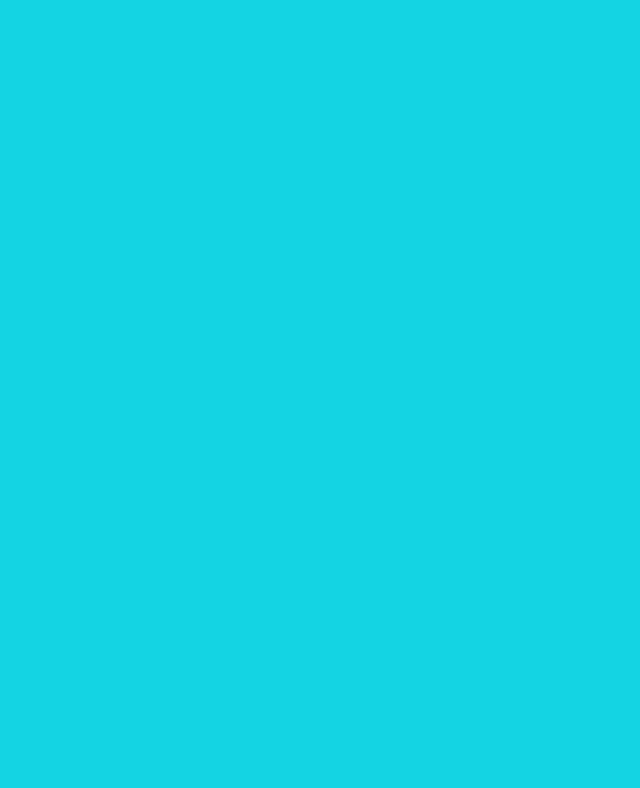
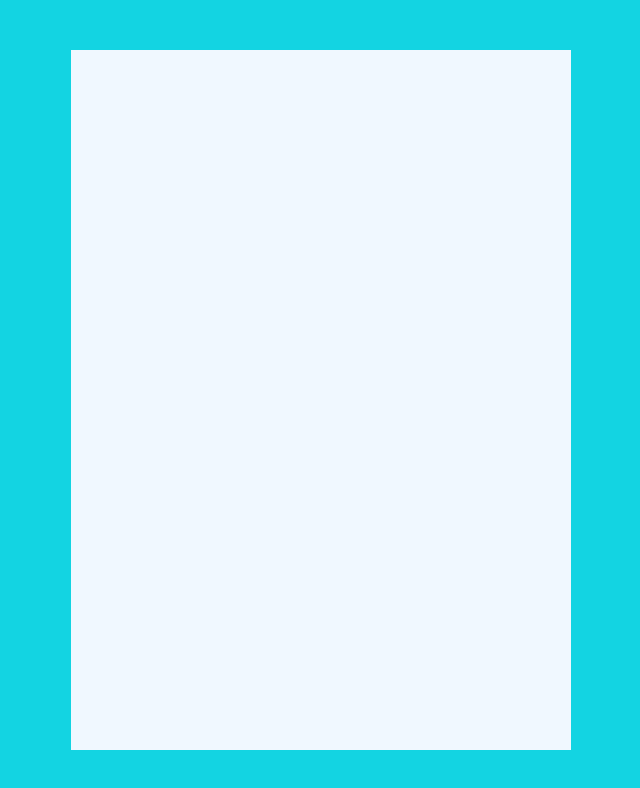
Before and after one commit to Andromeda75/trabajo1, a plain HTML site: page index.html in a window 1280 px wide. Shown: the whole page, without its empty margins (609-1249 px from the left). Drawn offline with Linux system fonts and the light colour scheme.

Commit message:
Ticket1.2

```diff
--- a/diseño.css
+++ b/diseño.css
@@ -1,3 +1,12 @@
 body {
     background-color: rgb(19, 212, 226);
 }
+
+.Diseño1{
+    width: 500px;
+    height: 700px;
+    background-color: aliceblue;
+    position: absolute;
+    right: 100px;
+    top: 50px;
+}
--- a/index.html
+++ b/index.html
@@ -7,6 +7,6 @@
     <title>Document</title>
 </head>
 <body>
-
+    <div class="Diseño1"></div>
 </body>
 </html>
```
